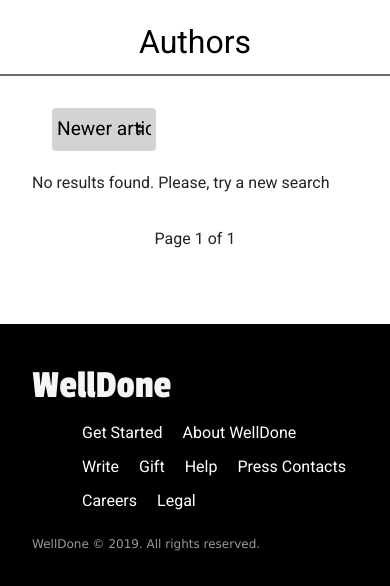
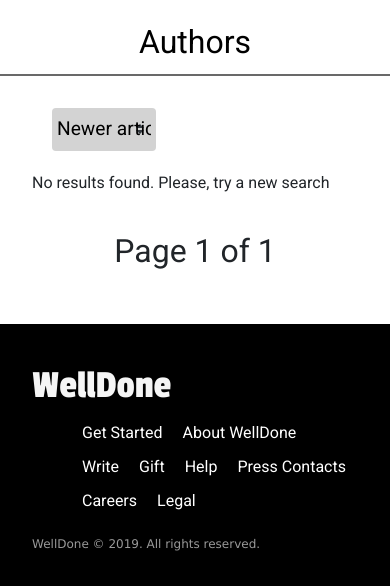
Before and after one commit to TheDevengers/welldone-BE, a Django app: page / in a window 390 px wide. Shown: the part 258-844 px from the top of the page. Run offline with Django 3.2, Linux system fonts and the light colour scheme; data that the repository does not hold is empty; style sheets or scripts are compiled from the project's sources; parts of the project's set-up code (start-up, migrations or seed data) failed here and were passed over; some libraries are stand-ins or nearby versions.

Commit message:
Modify text size for mobile and desktop

```diff
--- a/ui/static/header.scss
+++ b/ui/static/header.scss
@@ -57,6 +57,15 @@ nav.navbar-light {
                 display: none;
 
                 @include desktop {
+                    display: block;
+                    margin: 0 25px;
+
+                    @media (max-width: #{$desktop-width}) {
+                        display: none;
+                    }
+                }
+
+                @include largeDesktop {
                     display: block;
                     margin: 0 25px;
 
--- a/ui/static/pagination.scss
+++ b/ui/static/pagination.scss
@@ -1,7 +1,19 @@
+@import 'media_queries';
+@import 'variables';
+
+
 .pagination {
   display: block;
   text-align: center;
   margin-top: 2rem;
+  font-size: $font-size-m;
+  @include desktop {
+        font-size: $font-size-d;
+  }
+
+   @include largeDesktop {
+        font-size: $font-size-d;
+   }
 
   &__links {
     a {
```
Also changed, not shown: ui/static/detail.scss (+17 -0 lines).
